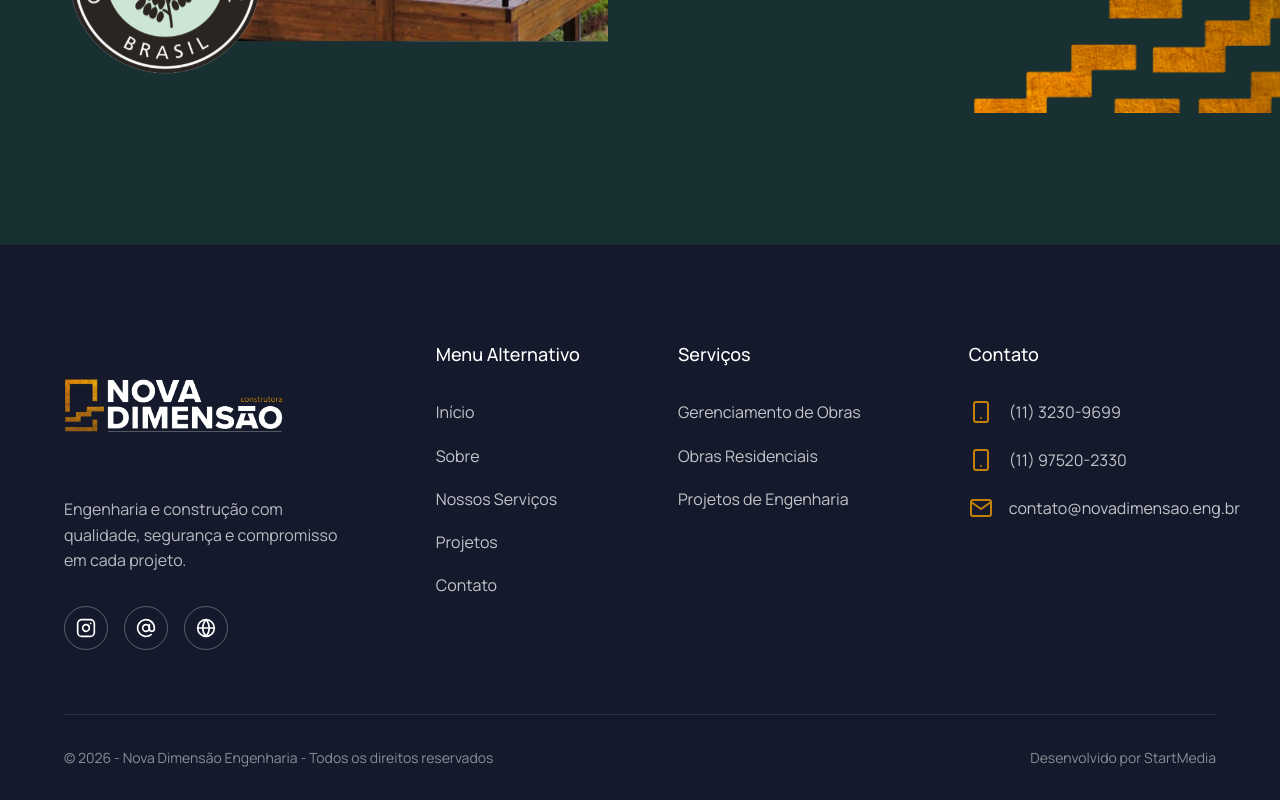
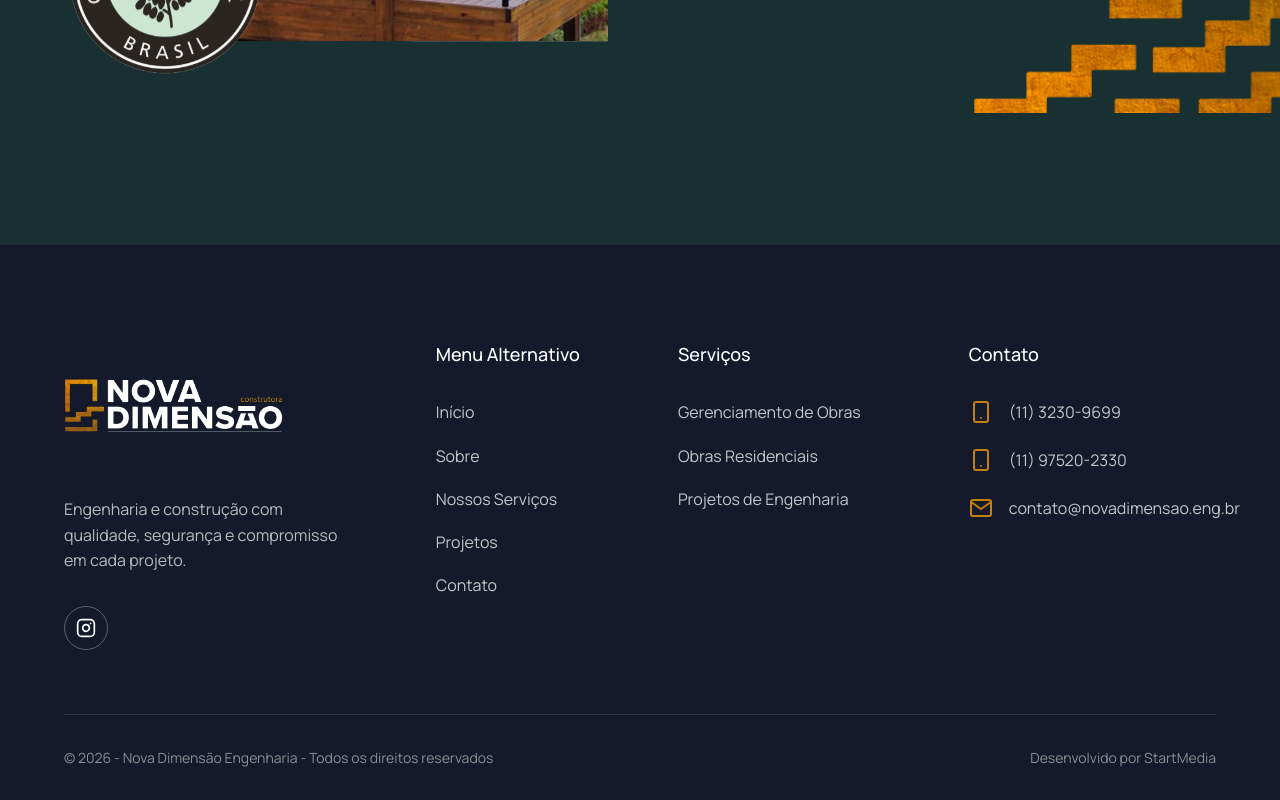
Before and after one commit to aandremeleti-hub/site-ND, a React (Vite) app: page / in a window 1280 px wide. Shown: the part 6491-7291 px from the top of the page. Built offline with nearby package versions, Linux system fonts and the light colour scheme.

Commit message:
refactor: remove unused social icons from footer

```diff
--- a/src/components/layout/Footer/index.tsx
+++ b/src/components/layout/Footer/index.tsx
@@ -10,21 +10,6 @@ const InstagramIcon = () => (
     <rect x="2" y="2" width="20" height="20" rx="5" ry="5"></rect>
     <path d="M16 11.37A4 4 0 1 1 12.63 8 4 4 0 0 1 16 11.37z"></path>
     <line x1="17.5" y1="6.5" x2="17.51" y2="6.5"></line>
-  </svg>
-);
-
-const AtIcon = () => (
-  <svg width="20" height="20" viewBox="0 0 24 24" fill="none" stroke="currentColor" strokeWidth="2" strokeLinecap="round" strokeLinejoin="round">
-    <circle cx="12" cy="12" r="4"></circle>
-    <path d="M16 8v5a3 3 0 0 0 6 0v-1a10 10 0 1 0-3.92 7.94"></path>
-  </svg>
-);
-
-const GlobeIcon = () => (
-  <svg width="20" height="20" viewBox="0 0 24 24" fill="none" stroke="currentColor" strokeWidth="2" strokeLinecap="round" strokeLinejoin="round">
-    <circle cx="12" cy="12" r="10"></circle>
-    <line x1="2" y1="12" x2="22" y2="12"></line>
-    <path d="M12 2a15.3 15.3 0 0 1 4 10 15.3 15.3 0 0 1-4 10 15.3 15.3 0 0 1-4-10 15.3 15.3 0 0 1 4-10z"></path>
   </svg>
 );
 
@@ -65,12 +50,6 @@ export function Footer() {
             <div className={styles.socialBox}>
               <a href="#" target="_blank" rel="noopener noreferrer" className={styles.socialIcon} aria-label="Instagram">
                 <InstagramIcon />
-              </a>
-              <a href="#" target="_blank" rel="noopener noreferrer" className={styles.socialIcon} aria-label="Email ou Outro">
-                <AtIcon />
-              </a>
-              <a href="#" target="_blank" rel="noopener noreferrer" className={styles.socialIcon} aria-label="Website">
-                <GlobeIcon />
               </a>
             </div>
           </div>
```
